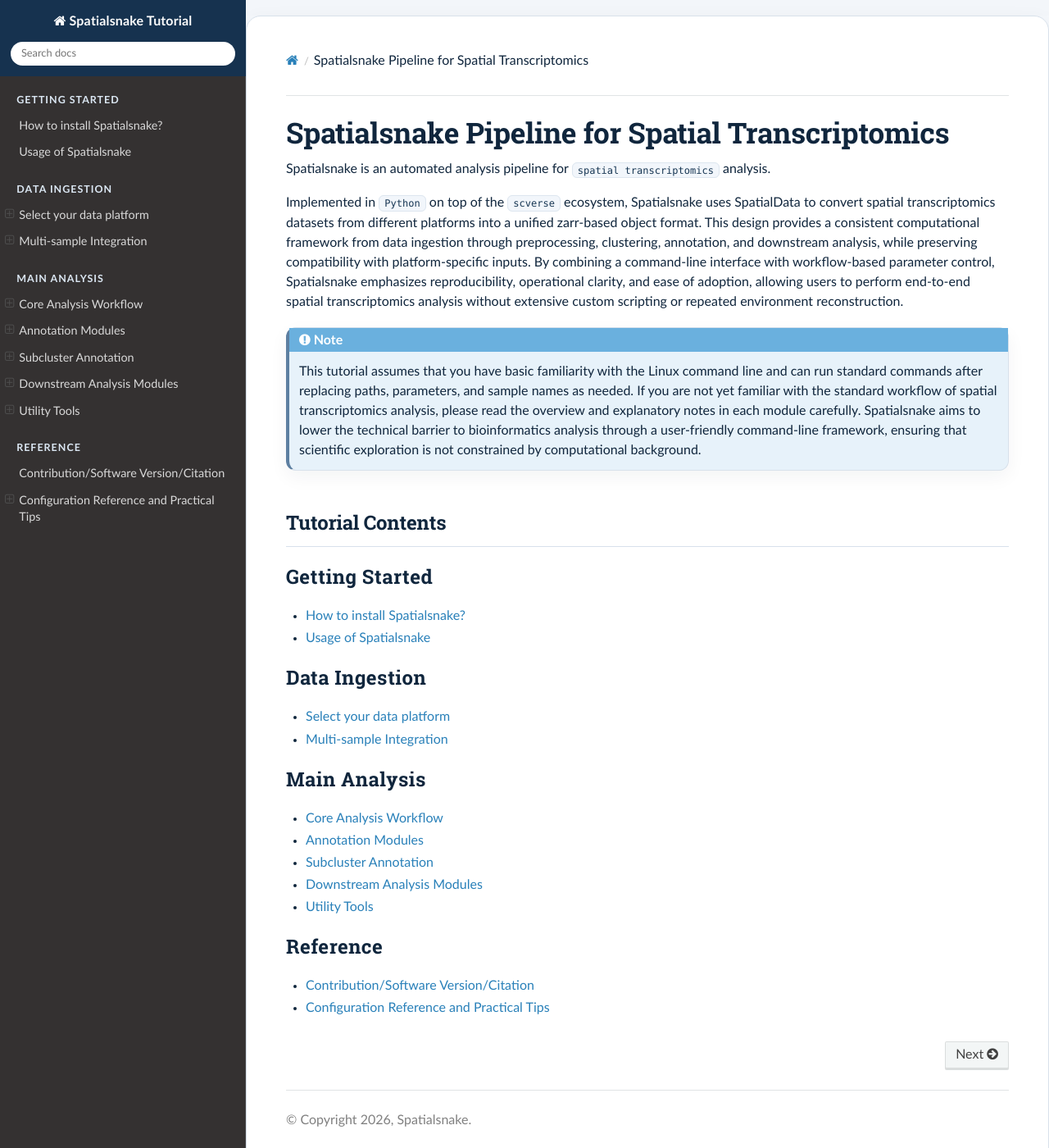
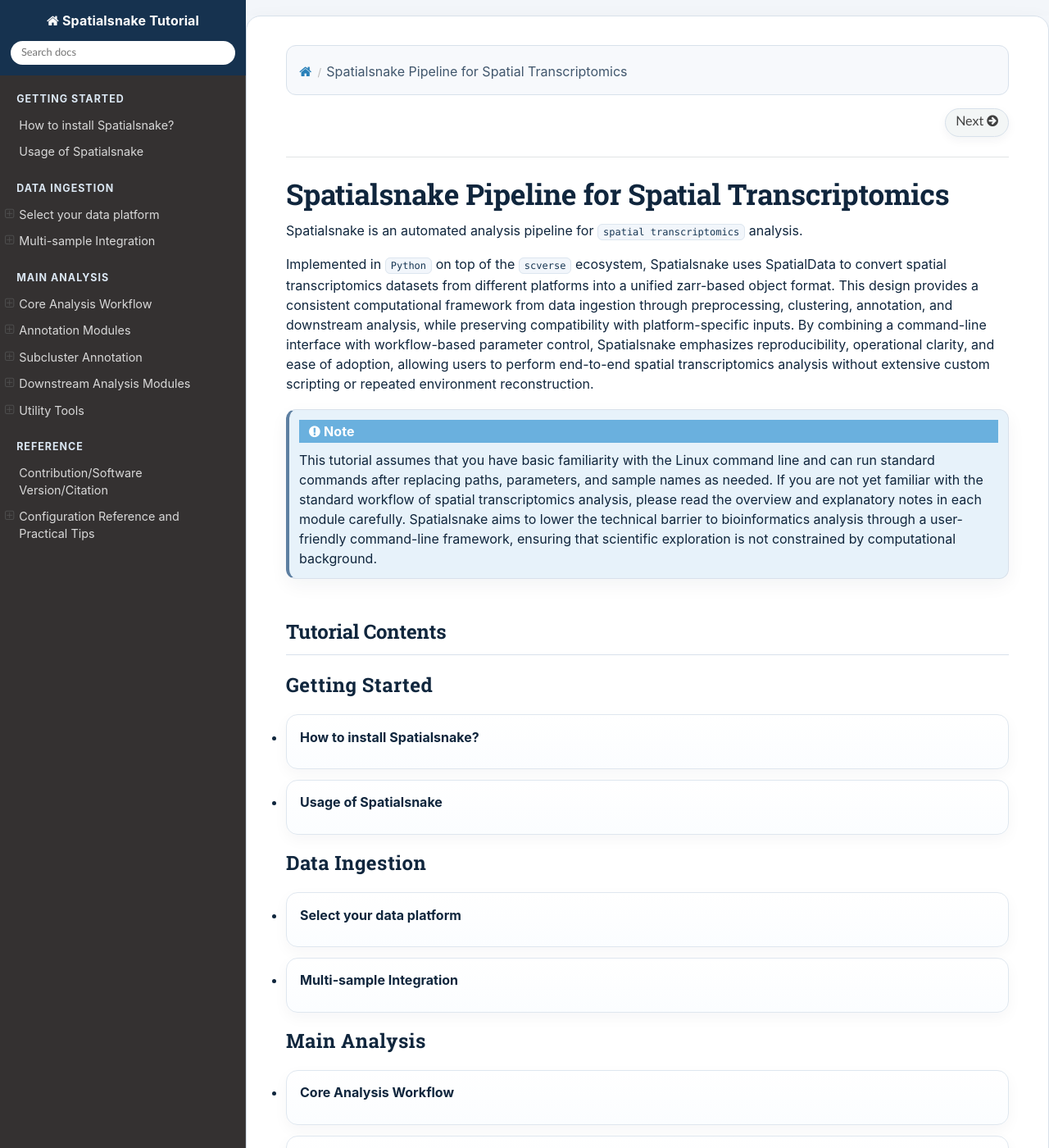
Before and after one commit to l-zh007/Spatialsnake-tutorial, a Sphinx documentation site: the page built from docs/source/index.rst, in a window 1280 px wide and 1400 px high. Shown: the whole window at 82% size. Built offline with Sphinx 7.4.7 and the Read the Docs theme 3.1.0, drawn with Linux system fonts in a browser that asks for light colours.

Commit message:
scripts_submit

```diff
--- a/docs/source/_static/custom.css
+++ b/docs/source/_static/custom.css
@@ -18,6 +18,7 @@ html {
 body {
     color: var(--ss-ink);
     text-rendering: optimizeLegibility;
+    font-family: -apple-system, BlinkMacSystemFont, "Segoe UI", Helvetica, Arial, sans-serif;
 }
 
 .wy-body-for-nav {
@@ -26,6 +27,15 @@ body {
 
 .wy-nav-side {
     box-shadow: inset -1px 0 0 rgba(216, 225, 235, 0.12);
+}
+
+.wy-nav-side::-webkit-scrollbar {
+    width: 10px;
+}
+
+.wy-nav-side::-webkit-scrollbar-thumb {
+    background: rgba(220, 232, 242, 0.22);
+    border-radius: 999px;
 }
 
 .wy-side-nav-search,
@@ -55,6 +65,7 @@ body {
 
 .wy-menu-vertical a {
     line-height: 1.45;
+    border-radius: 8px;
 }
 
 .wy-menu-vertical li.current > a,
@@ -62,6 +73,20 @@ body {
 .wy-menu-vertical li.toctree-l2.current > a {
     color: var(--ss-ink);
     font-weight: 600;
+}
+
+.wy-menu-vertical li.toctree-l1 > a:hover,
+.wy-menu-vertical li.toctree-l2 > a:hover,
+.wy-menu-vertical li.toctree-l3 > a:hover {
+    background: rgba(219, 231, 243, 0.1);
+}
+
+.wy-menu-vertical li.current {
+    background: rgba(240, 246, 252, 0.82);
+}
+
+.wy-menu-vertical li.current > a {
+    border-left: 3px solid #5a7ca0;
 }
 
 .wy-nav-content-wrap {
@@ -82,6 +107,22 @@ body {
 .rst-content {
     line-height: 1.78;
     color: var(--ss-ink);
+}
+
+.wy-breadcrumbs {
+    margin-bottom: 1.15rem;
+    padding: 0.7rem 0.95rem;
+    background: #f7f9fc;
+    border: 1px solid var(--ss-border);
+    border-radius: 12px;
+}
+
+.wy-breadcrumbs li {
+    color: var(--ss-ink-soft);
+}
+
+.wy-breadcrumbs li.wy-breadcrumbs-aside {
+    margin-left: auto;
 }
 
 .rst-content p,
@@ -131,6 +172,16 @@ body {
     text-underline-offset: 0.14em;
 }
 
+.rst-content a:hover {
+    color: #284f74;
+}
+
+.rst-content p a,
+.rst-content li a,
+.rst-content td a {
+    font-weight: 500;
+}
+
 .rst-content code.literal,
 .rst-content tt.literal {
     padding: 0.12rem 0.38rem;
@@ -160,6 +211,8 @@ body {
 .rst-content pre,
 .rst-content pre.literal-block {
     border-radius: 12px;
+    font-size: 0.93rem;
+    line-height: 1.65;
 }
 
 .rst-content .admonition,
@@ -173,6 +226,17 @@ body {
     border-left: 4px solid #5d7fa1;
     border-radius: 12px;
     box-shadow: 0 8px 22px rgba(16, 38, 61, 0.05);
+}
+
+.rst-content .admonition-title,
+.rst-content .note .admonition-title,
+.rst-content .important .admonition-title,
+.rst-content .warning .admonition-title,
+.rst-content .tip .admonition-title,
+.rst-content .hint .admonition-title {
+    margin: 0 0 0.55rem;
+    font-weight: 700;
+    letter-spacing: 0.01em;
 }
 
 .rst-content .important {
@@ -200,6 +264,11 @@ body {
 .rst-content table.docutils td {
     padding: 0.72rem 0.9rem;
     vertical-align: top;
+}
+
+.rst-content table.docutils td p:last-child,
+.rst-content table.docutils th p:last-child {
+    margin-bottom: 0;
 }
 
 .rst-content table.docutils thead th,
@@ -251,8 +320,68 @@ body {
     letter-spacing: 0.02em;
 }
 
+.rst-content .toctree-wrapper.compound > ul,
+.rst-content .toctree-wrapper > ul {
+    margin: 0.9rem 0 1.4rem;
+    padding: 0;
+    list-style: none;
+}
+
+.rst-content .toctree-wrapper.compound > ul > li,
+.rst-content .toctree-wrapper > ul > li {
+    margin: 0 0 0.8rem;
+    padding: 0.9rem 1rem;
+    background: linear-gradient(180deg, #ffffff 0%, #fbfdff 100%);
+    border: 1px solid #dfe7ef;
+    border-radius: 14px;
+    box-shadow: 0 6px 18px rgba(16, 38, 61, 0.04);
+    transition: transform 0.18s ease, box-shadow 0.18s ease, border-color 0.18s ease;
+}
+
+.rst-content .toctree-wrapper.compound > ul > li:hover,
+.rst-content .toctree-wrapper > ul > li:hover {
+    transform: translateY(-1px);
+    border-color: #c7d6e6;
+    box-shadow: 0 10px 22px rgba(16, 38, 61, 0.07);
+}
+
+.rst-content .toctree-wrapper.compound > ul > li > a,
+.rst-content .toctree-wrapper > ul > li > a {
+    display: inline-block;
+    font-weight: 650;
+    color: var(--ss-ink);
+    text-decoration: none;
+}
+
+.rst-content .toctree-wrapper.compound > ul > li ul,
+.rst-content .toctree-wrapper > ul > li ul {
+    margin-top: 0.55rem;
+    margin-bottom: 0;
+}
+
+.rst-content .toctree-wrapper.compound > ul > li li,
+.rst-content .toctree-wrapper > ul > li li {
+    margin-bottom: 0.25rem;
+}
+
+.rst-content .section > ul:first-of-type li,
+.rst-content .section > ol:first-of-type li {
+    padding-left: 0.05rem;
+}
+
 .rst-footer-buttons {
     margin-top: 1.8rem;
+}
+
+.btn,
+.btn-neutral {
+    border-radius: 999px;
+    border: 1px solid #d8e1eb;
+    box-shadow: 0 4px 12px rgba(16, 38, 61, 0.05);
+}
+
+.btn-neutral:hover {
+    background: #f4f8fb;
 }
 
 @media screen and (max-width: 768px) {
--- a/docs/source/conf.py
+++ b/docs/source/conf.py
@@ -35,9 +35,13 @@ html_css_files = ['custom.css']
 
 html_theme_options = {
     'collapse_navigation': False,
+    'sticky_navigation': True,
+    'includehidden': True,
     'navigation_depth': 2,
     'titles_only': True,
     'style_nav_header_background': '#16324f',
+    'prev_next_buttons_location': 'both',
+    'style_external_links': True,
 }
 
 html_show_sphinx = False
```
